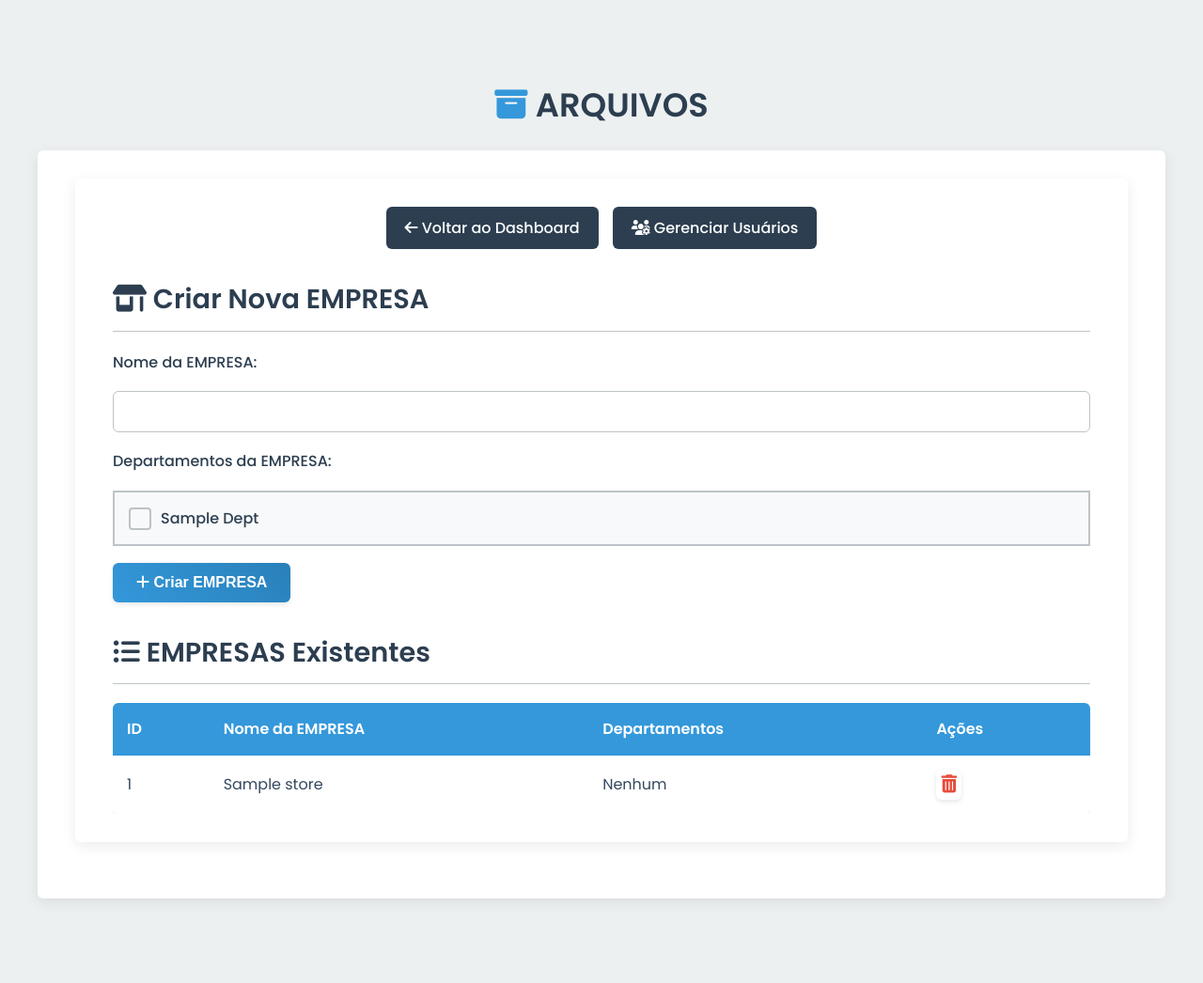
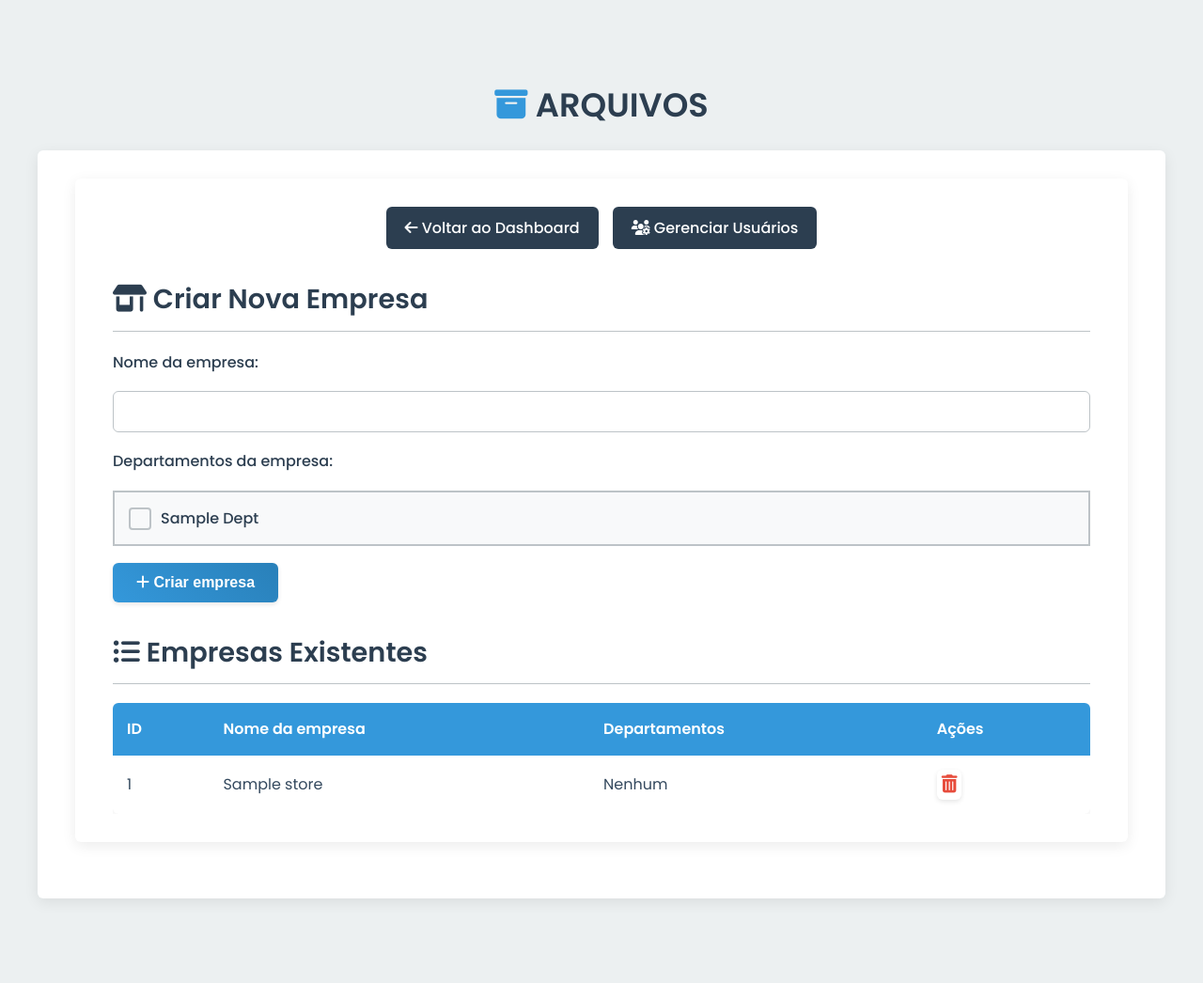
Before and after one commit to SimpleDioney/sav, a Flask app: template templates/super_admin/manage_stores.html in a window 1280 px wide. Shown: the whole page at 94% size. Run offline with Flask 3, Linux system fonts and the light colour scheme; the template is opened without the code that fills it: most values are stand-ins (such as "Sample title", 1, 10 or a date in 2020).

Commit message:
Add files via upload

```diff
--- a/templates/cobranca/cobranca_dashboard.html
+++ b/templates/cobranca/cobranca_dashboard.html
@@ -15,9 +15,9 @@
     <div class="form-section">
         <form action="{{ url_for('cobranca_dashboard') }}" method="POST">
             {% if session.role == 'super_admin' %}
-            <label for="store_id">EMPRESA:</label>
+            <label for="store_id">Empresa:</label>
             <select id="store_id" name="store_id" required>
-                <option value="">Selecione uma EMPRESA</option>
+                <option value="">Selecione uma empresa</option>
                 {% for store in stores %}
                     <option value="{{ store.id }}">{{ store.name }}</option>
                 {% endfor %}
@@ -47,7 +47,7 @@
                 <thead>
                     <tr>
                         <th>ID</th>
-                        {% if session.role == 'super_admin' %}<th>EMPRESA</th>{% endif %}
+                        {% if session.role == 'super_admin' %}<th>Empresa</th>{% endif %}
                         <th>Ficha de Acerto</th>
                         <th>Caixa</th>
                         <th>Cliente (De X)</th>
--- a/templates/contas_a_pagar/contas_a_pagar_dashboard.html
+++ b/templates/contas_a_pagar/contas_a_pagar_dashboard.html
@@ -29,9 +29,9 @@
     <div class="form-section">
         <form action="{{ url_for('contas_a_pagar_dashboard') }}" method="POST">
             {% if session.role == 'super_admin' %}
-                <label for="store_id">EMPRESA:</label>
+                <label for="store_id">Empresa:</label>
                 <select id="store_id" name="store_id" required>
-                    <option value="">Selecione uma EMPRESA</option>
+                    <option value="">Selecione uma empresa</option>
                     {% for store in stores %}
                         <option value="{{ store.id }}">{{ store.name }}</option>
                     {% endfor %}
@@ -59,7 +59,7 @@
                     <tr>
                         <th>ID</th>
                         {% if session.role == 'super_admin' %}
-                        <th>EMPRESA</th>
+                        <th>Empresa</th>
                         {% endif %}
                         <th>Data Início</th>
                         <th>Data Fim</th>
--- a/templates/contas_a_pagar/documentos_diversos_dashboard.html
+++ b/templates/contas_a_pagar/documentos_diversos_dashboard.html
@@ -13,9 +13,9 @@
     <div class="form-section">
         <form action="{{ url_for('documentos_diversos_dashboard') }}" method="POST">
             {% if session.role == 'super_admin' %}
-            <label for="store_id">EMPRESA:</label>
+            <label for="store_id">Empresa:</label>
             <select id="store_id" name="store_id" required>
-                <option value="">Selecione uma EMPRESA</option>
+                <option value="">Selecione uma empresa</option>
                 {% for store in stores %}
                     <option value="{{ store.id }}">{{ store.name }}</option>
                 {% endfor %}
@@ -36,7 +36,7 @@
                 <thead>
                     <tr>
                         <th>ID</th>
-                        {% if session.role == 'super_admin' %}<th>EMPRESA</th>{% endif %}
+                        {% if session.role == 'super_admin' %}<th>Empresa</th>{% endif %}
                         <th>Número da Caixa</th>
                         <th>Ações</th>
                     </tr>
--- a/templates/super_admin/manage_stores.html
+++ b/templates/super_admin/manage_stores.html
@@ -1,6 +1,6 @@
 {% extends "base.html" %}
 
-{% block title %}Gerenciar EMPRESAS{% endblock %}
+{% block title %}Gerenciar Empresas{% endblock %}
 
 {% block content %}
 <div class="card">
@@ -9,13 +9,13 @@
         <a href="{{ url_for('user_management') }}"><i class="fas fa-users-cog"></i> Gerenciar Usuários</a>
     </div>
 
-    <h2><i class="fas fa-store-alt"></i> Criar Nova EMPRESA</h2>
+    <h2><i class="fas fa-store-alt"></i> Criar Nova Empresa</h2>
     <div class="form-section">
         <form action="{{ url_for('manage_stores') }}" method="POST">
-            <label for="name">Nome da EMPRESA:</label>
+            <label for="name">Nome da empresa:</label>
             <input type="text" id="name" name="name" required>
 
-            <label>Departamentos da EMPRESA:</label>
+            <label>Departamentos da empresa:</label>
             <div class="department-checkboxes">
                 {% for dept in available_departments %}
                 <label for="{{ dept }}">
@@ -26,18 +26,18 @@
                 {% endfor %}
             </div>
 
-            <button type="submit"><i class="fas fa-plus"></i> Criar EMPRESA</button>
+            <button type="submit"><i class="fas fa-plus"></i> Criar empresa</button>
         </form>
     </div>
 
-    <h2><i class="fas fa-list-ul"></i> EMPRESAS Existentes</h2>
+    <h2><i class="fas fa-list-ul"></i> Empresas Existentes</h2>
     <div class="table-wrapper">
         {% if stores %}
             <table>
                 <thead>
                     <tr>
                         <th>ID</th>
-                        <th>Nome da EMPRESA</th>
+                        <th>Nome da empresa</th>
                         <th>Departamentos</th>
                         <th>Ações</th>
                     </tr>
@@ -58,7 +58,7 @@
                 </tbody>
             </table>
         {% else %}
-            <p style="text-align: center; padding: 20px;">Nenhuma EMPRESA cadastrada ainda.</p>
+            <p style="text-align: center; padding: 20px;">Nenhuma empresa cadastrada ainda.</p>
         {% endif %}
     </div>
 </div>
--- a/templates/super_admin/super_admin_dashboard.html
+++ b/templates/super_admin/super_admin_dashboard.html
@@ -6,7 +6,7 @@
 <div class="card">
     <div class="admin-nav">
         <a href="{{ url_for('user_management') }}"><i class="fas fa-users-cog"></i> Gerenciar Usuários</a>
-        <a href="{{ url_for('manage_stores') }}"><i class="fas fa-store-alt"></i> Gerenciar EMPRESAS</a>
+        <a href="{{ url_for('manage_stores') }}"><i class="fas fa-store-alt"></i> Gerenciar Empresas</a>
         <a href="{{ url_for('admin_logout') }}"><i class="fas fa-sign-out-alt"></i> Sair</a>
     </div>
 
--- a/templates/super_admin/user_management.html
+++ b/templates/super_admin/user_management.html
@@ -6,7 +6,7 @@
 <div class="card">
     <div class="admin-nav">
         <a href="{{ url_for('super_admin_dashboard') }}"><i class="fas fa-arrow-left"></i> Voltar ao Dashboard</a>
-        <a href="{{ url_for('manage_stores') }}"><i class="fas fa-store-alt"></i> Gerenciar EMPRESAS</a>
+        <a href="{{ url_for('manage_stores') }}"><i class="fas fa-store-alt"></i> Gerenciar empresas</a>
     </div>
 
     <h2><i class="fas fa-user-plus"></i> Criar Novo Usuário</h2>
@@ -27,7 +27,7 @@
                 <option value="super_admin">Super Admin</option>
             </select>
 
-            <label for="store_id">EMPRESA:</label>
+            <label for="store_id">Empresa:</label>
             <select id="store_id" name="store_id">
                 <option value="">Nenhuma</option>
                 {% for store in stores %}
@@ -53,7 +53,7 @@
                         <th>ID</th>
                         <th>Usuário</th>
                         <th>Função</th>
-                        <th>EMPRESA</th>
+                        <th>Empresa</th>
                         <th>Pode Criar?</th>
                         <th>Ações</th>
                     </tr>
```
